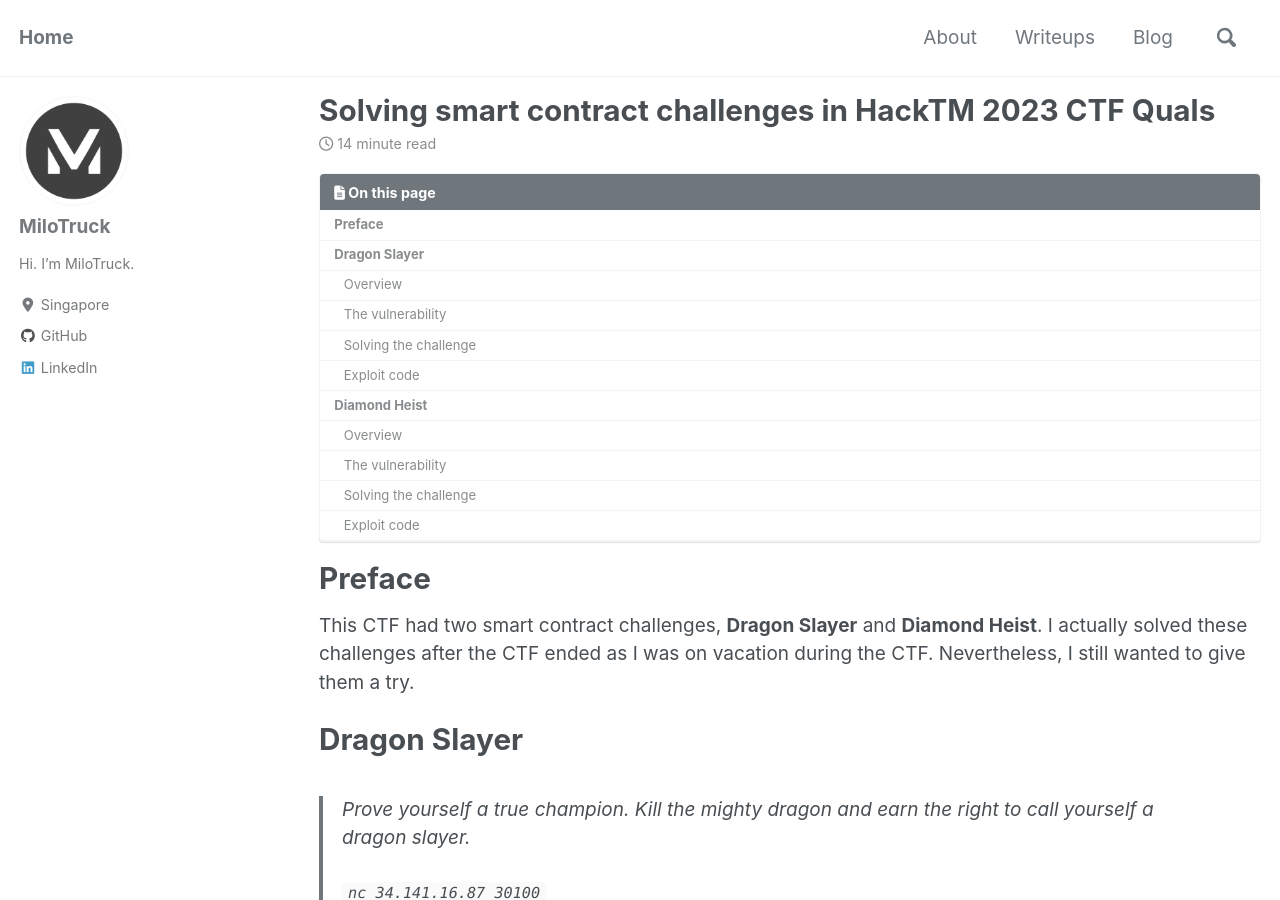
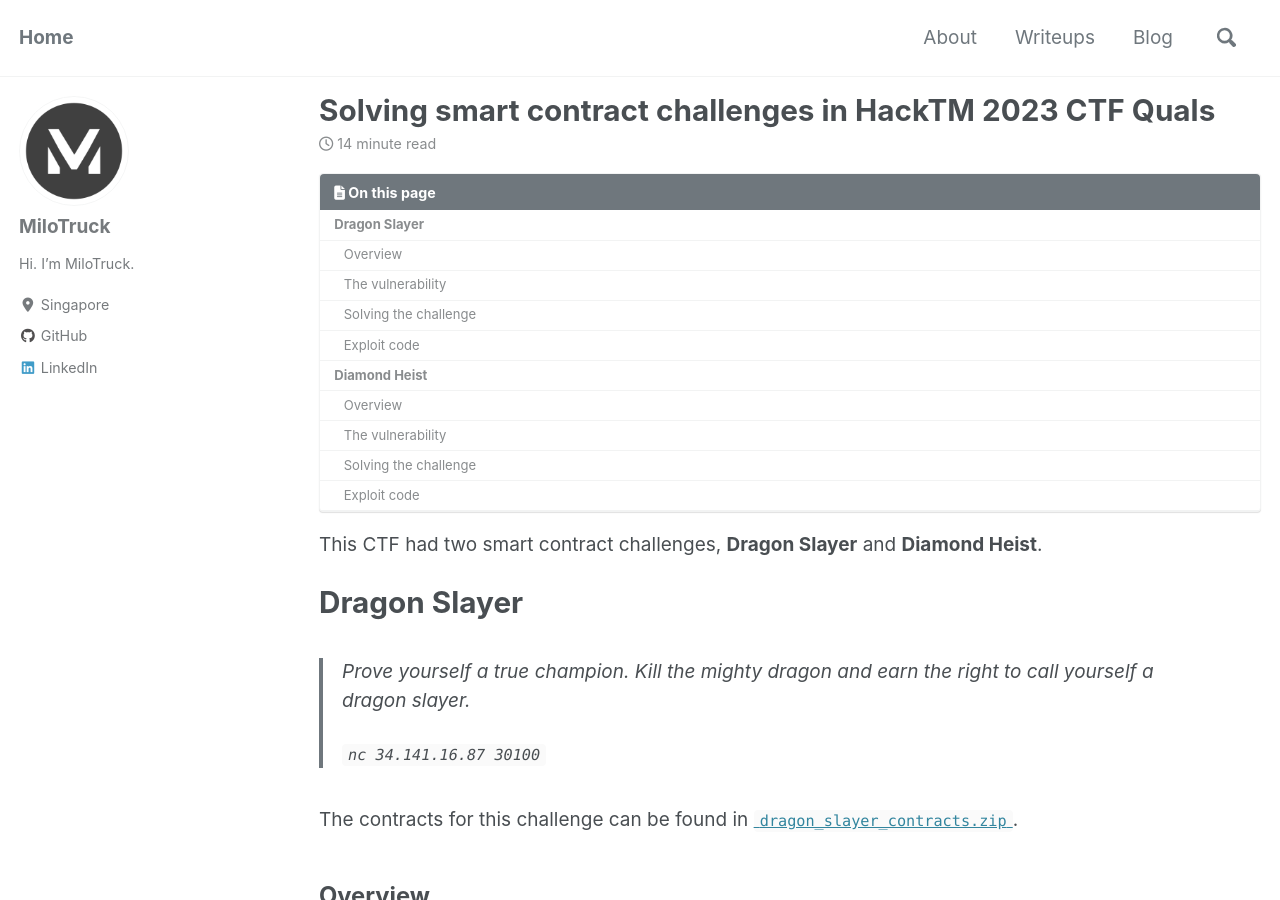
Before and after one commit to MiloTruck/milotruck.github.io, a Jekyll site: the page built from _posts/2023-02-28-Solving smart contract challenges in HackTM 2023 CTF Quals.md, in a window 1280 px wide and 900 px high. Built offline with Jekyll 4.4.1, drawn with Linux system fonts in a browser that asks for light colours; cached includes are drawn as plain includes; nearby versions of some CDN libraries.

Commit message:
Minor changes to HackTM 2023 CTF quals post

````diff
--- a/_posts/2023-02-28-Solving smart contract challenges in HackTM 2023 CTF Quals.md
+++ b/_posts/2023-02-28-Solving smart contract challenges in HackTM 2023 CTF Quals.md
@@ -4,9 +4,7 @@ date: 2023-02-28
 categories: CTF
 ---
 
-# Preface
-
-This CTF had two smart contract challenges, **Dragon Slayer** and **Diamond Heist**. I actually solved these challenges after the CTF ended as I was on vacation during the CTF. Nevertheless, I still wanted to give them a try.
+This CTF had two smart contract challenges, **Dragon Slayer** and **Diamond Heist**.
 
 
 # Dragon Slayer
@@ -236,6 +234,9 @@ contract Exploit {
 
 }
 ```
+
+<br>
+<br>
 
 # Diamond Heist
 
````
